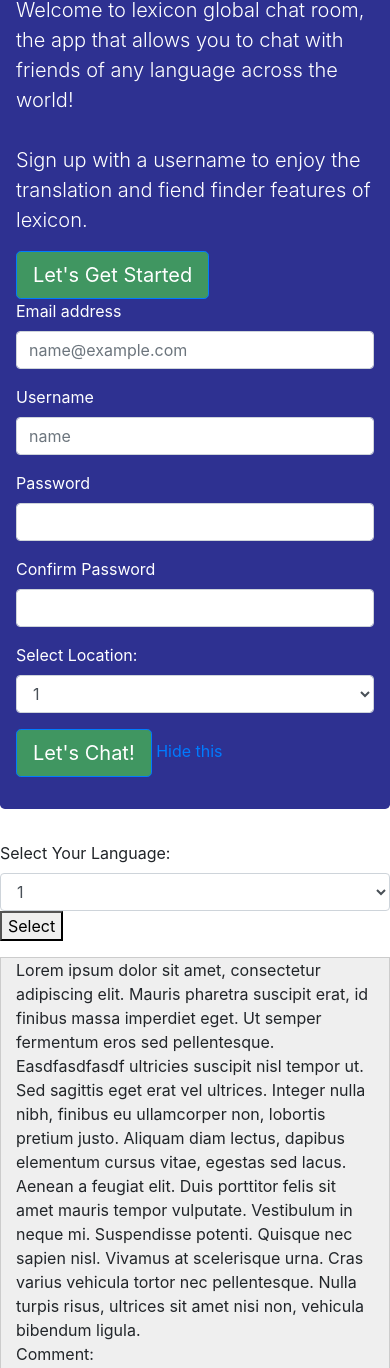
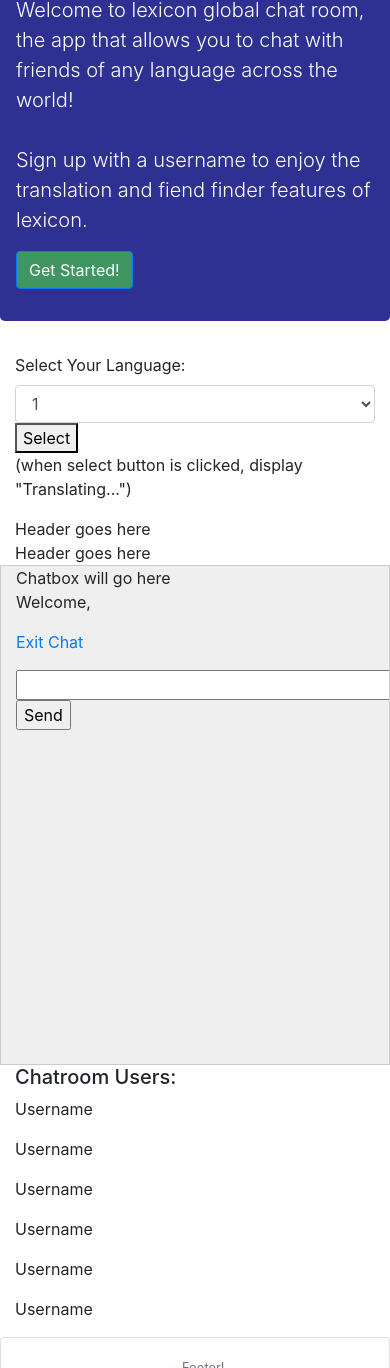
Before and after one commit to yiqi0110/groupProject1, a plain HTML site: page index.html in a window 390 px wide. Shown: the part 232-1600 px from the top of the page. Drawn offline with nearby package versions, Linux system fonts and the light colour scheme.

Commit message:
Add files via upload

```diff
--- a/index.html
+++ b/index.html
@@ -7,6 +7,7 @@
     <title>Lexicon</title>
     <link rel="stylesheet" href="https://stackpath.bootstrapcdn.com/bootstrap/4.1.3/css/bootstrap.min.css" integrity="sha384-MCw98/SFnGE8fJT3GXwEOngsV7Zt27NXFoaoApmYm81iuXoPkFOJwJ8ERdknLPMO" crossorigin="anonymous">
     <link rel="stylesheet" href="assets/style/style.css">
+
 </head>
 <body>
     <!--Navbar-->
@@ -27,8 +28,10 @@
                       <a class="nav-link" href="profile.html">Profile</a>
                     </li>
                     </ul>
-                  <span class="navbar-text">
-                    Extra text, may need it maybe not
+
+                  <span class="navbar-nav mr-auto" id="logIn">
+                    <a class="nav-link" href="#">Login</a><a class="nav-link" href="#">Sign Up</a>
+
                   </span>
                 </div>
               </nav>
@@ -51,11 +54,29 @@
                                           Sign up with a username to enjoy the translation
                                           and fiend finder features of lexicon.
                                         </p>
-                                  <a class="btn btn-primary btn-lg" href="#" role="button">Let's Get Started</a>
+                                        <button type="button" class="btn btn-primary" data-toggle="modal" data-target="#myModal">
+                                            Get Started!
+                                          </button>
 
 
                         </div>
 
+        </div>
+
+    </div>
+
+
+    <!--Sign Up Modal-->
+
+
+    <div class="modal fade bd-example-modal-lg" tabindex="-1" role="dialog" aria-labelledby="myLargeModalLabel" id="myModal">
+        <div class="modal-dialog modal-lg">
+          <div class="modal-content">
+              <div class="modal-header">
+                  <h5 class="modal-title" id="exampleModalLabel">Quick Start</h5>
+                  <button type="button" class="close" data-dismiss="modal" aria-label="Close">
+                      <span aria-hidden="true">&times;</span>
+                  </button>
                   </div>
               <form id="SignUp">
                   <div class="form-group">
@@ -77,7 +98,7 @@
                   <div class="form-group">
                     <label for="exampleFormControlSelect1">Select Location:</label>
                     <select class="form-control" id="selectLocation">
-                                <option>1</option>
+                      <option>United States</option>
                       <option>2</option>
                       <option>3</option>
                       <option>4</option>
@@ -86,11 +107,15 @@
                   </div>
 
                 </form>
-                    <a class="btn btn-primary btn-lg" href="#" role="button">Let's Chat!</a>
-                    <a href="#" id="hide">Hide this</a>
+                <a class="btn btn-primary" href="#" role="button">Sign me up!</a>
+
+          </div>
+        </div>
+      </div>
               </div>
 
     <!--Chatroom and Side panel-->
+    <div class="container">
     <form>
 
             <div class="form-group">
@@ -103,35 +128,44 @@
                 <option>5</option>
               </select>
               <button id="text2TranslateInChat">Select</button>
+              <p>(when select button is clicked, display "Translating...")</p>
             </div>
             </form>
+    </div>
     <div class="container">
       <div class="row">
-              <div class="col-md-8" id="globalChat">
+          <div class="col-md-8" id="chatHeader">
+             Header goes here
 
-                    <div class="chatbox">
-                    Lorem ipsum dolor sit amet, consectetur adipiscing elit. Mauris pharetra suscipit erat,
-                    id finibus massa imperdiet eget. Ut semper fermentum eros sed pellentesque.
-                    Easdfasdfasdf
-                    ultricies suscipit nisl tempor ut. Sed sagittis eget erat vel ultrices.
-                    Integer nulla nibh, finibus eu ullamcorper non, lobortis pretium justo.
-                    Aliquam diam lectus, dapibus elementum cursus vitae, egestas sed lacus.
-                    Aenean a feugiat elit. Duis porttitor felis sit amet mauris tempor vulputate.
-                    Vestibulum in neque mi. Suspendisse potenti. Quisque nec sapien nisl. Vivamus at scelerisque urna.
-                    Cras varius vehicula tortor nec pellentesque. Nulla turpis risus, ultrices sit amet nisi non, vehicula bibendum ligula.
+          </div>
+          <div class="col-md-2" id="userHeader">
+
+            Header goes here
+
           </div>
 
-                    <div class="form-group">
-                    <label for="comment">Comment:</label>
-                    <textarea class="form-control" rows="5" id="comment" placeholder="Type your message here"></textarea>
       </div>
-                    <a class="btn btn-primary btn-lg" href="#" role="button">Send Message</a>
+            <div class="row">
+              <div class="col-md-8" id="globalChat">
+                  Chatbox will go here
+                    <!--Lorem ipsum dolor sit amet, consectetur adipiscing elit. Mauris pharetra suscipit erat, id finibus massa imperdiet eget. Ut semper fermentum eros sed pellentesque. Etiam dapibus nulla sit amet leo posuere mollis.
+                       Mauris laoreet tellus urna, ultricies suscipit nisl tempor ut. Sed sagittis eget erat vel ultrices. Integer nulla nibh, finibus eu ullamcorper non, lobortis pretium justo. Aliquam diam lectus, dapibus elementum cursus vitae,
+                       egestas sed lacus. Aenean a feugiat elit. Duis porttitor felis sit amet mauris tempor vulputate. Vestibulum in neque mi. Suspendisse potenti. Quisque nec sapien nisl. Vivamus at scelerisque urna. Cras varius vehicula tortor
+                       nec pellentesque. Nulla turpis risus, ultrices sit amet nisi non, vehicula bibendum ligula.-->
+                       <div id="wrapper">
+                          <div id="menu">
+                              <p class="welcome">Welcome, <b></b></p>
+                              <p class="logout"><a id="exit" href="#">Exit Chat</a></p>
+                              <div style="clear:both"></div>
+                          </div>
 
+                          <div id="chatbox"></div>
 
-                <p></p>
-
-
-
+                          <form name="message" action="">
+                              <input name="usermsg" type="text" id="usermsg" size="63" />
+                              <input name="submitmsg" type="submit"  id="submitmsg" value="Send" />
+                          </form>
+                      </div>
               </div>
               <div class="col-md-2" id="chatUsers">
 
@@ -171,5 +205,6 @@
     <script src="https://stackpath.bootstrapcdn.com/bootstrap/4.1.3/js/bootstrap.min.js" integrity="sha384-ChfqqxuZUCnJSK3+MXmPNIyE6ZbWh2IMqE241rYiqJxyMiZ6OW/JmZQ5stwEULTy"
         crossorigin="anonymous"></script>
     <script src="assets/logic/logic.js"></script>
+
 </body>
 </html>
```
Lines whose indentation alone changed are shown as unchanged.
